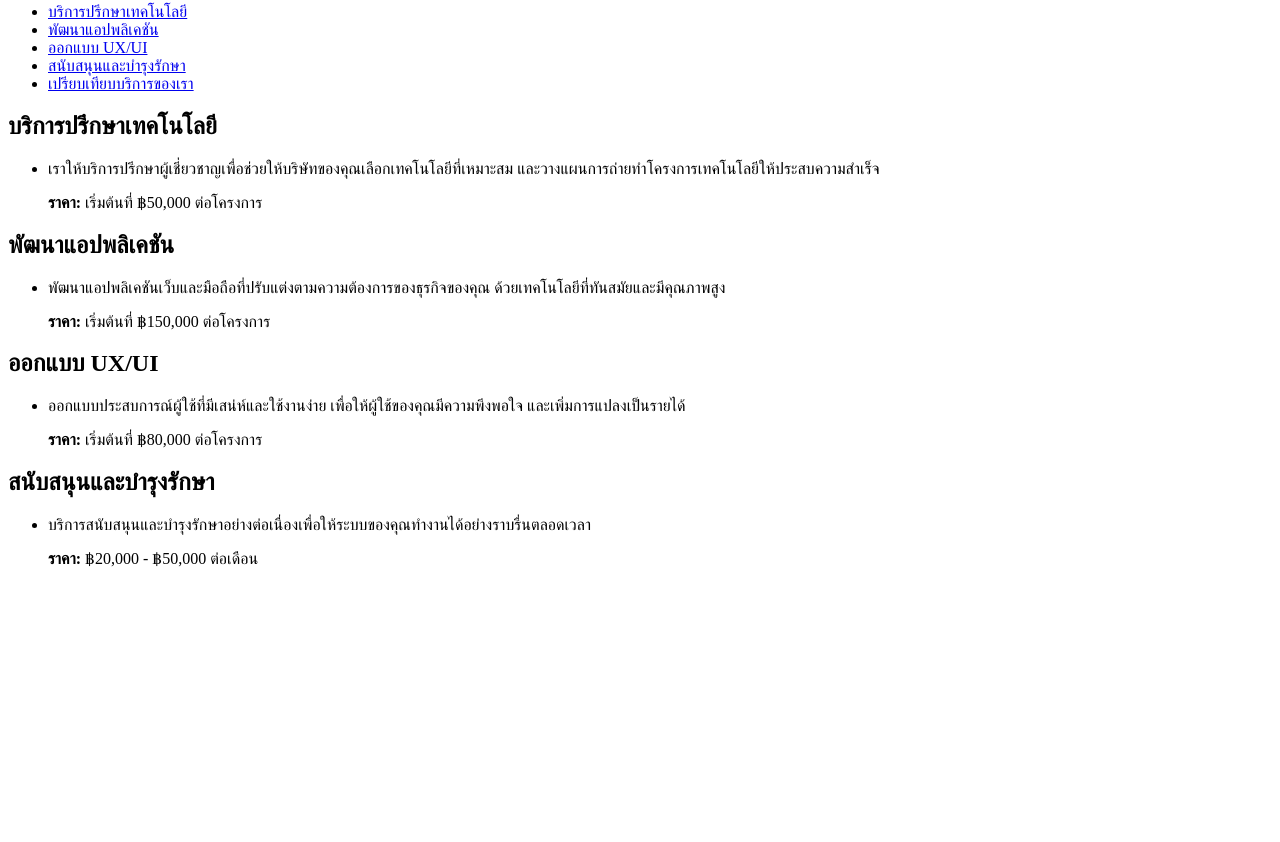
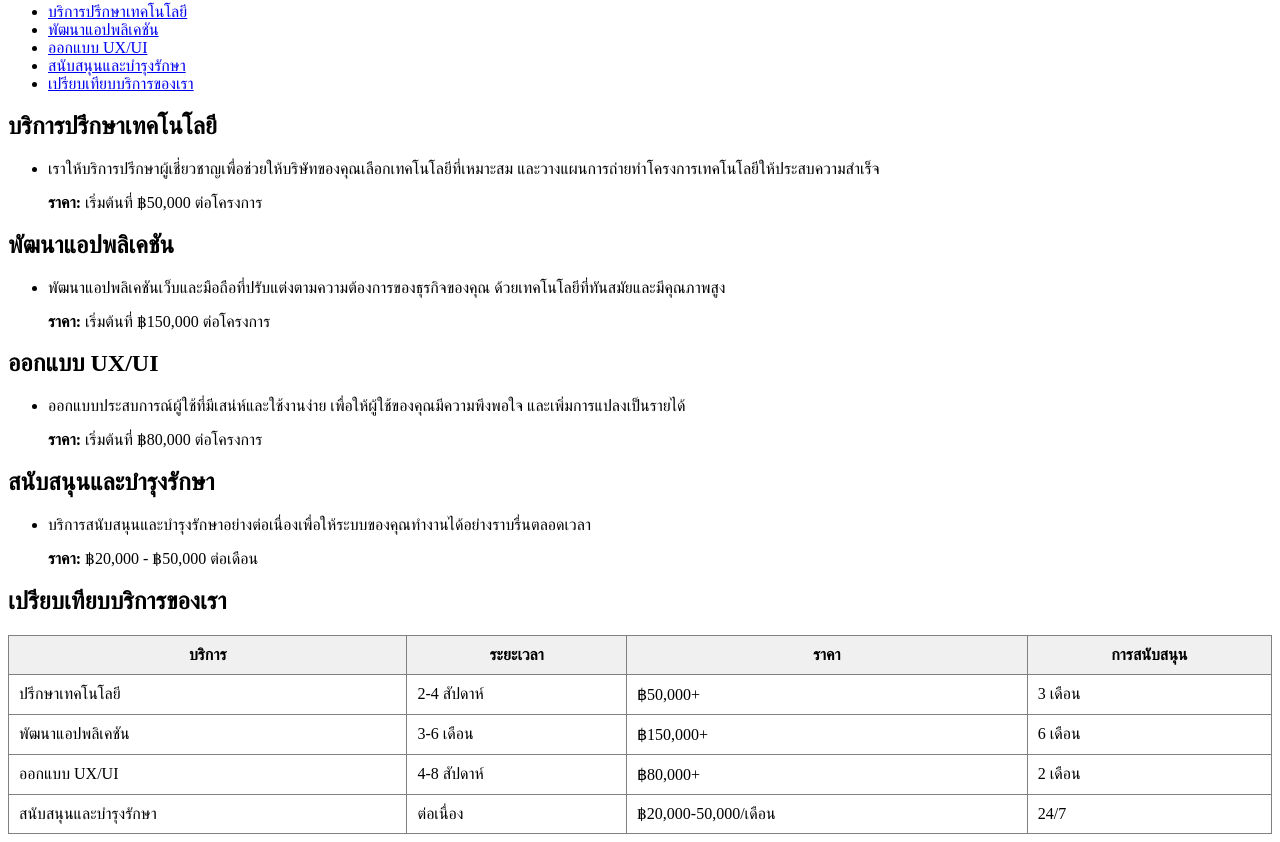
Before and after one commit to crave6948/my-business-web, a plain HTML site: page services.html in a window 1280 px wide. Shown: the part 77-919 px from the top of the page. Before the commit the page ends 800 px from the top, so only its background shows below. Drawn offline with Linux system fonts and the light colour scheme.

Commit message:
add: 3.3 table comparison

```diff
--- a/services.html
+++ b/services.html
@@ -77,6 +77,52 @@
           </li>
         </ul>
       </section>
+      <section id="service-comparison">
+        <h2>เปรียบเทียบบริการของเรา</h2>
+        <article>
+          <table
+            border="1"
+            cellpadding="10"
+            cellspacing="0"
+            style="width: 100%; border-collapse: collapse"
+          >
+            <thead>
+              <tr style="background-color: #f0f0f0">
+                <th>บริการ</th>
+                <th>ระยะเวลา</th>
+                <th>ราคา</th>
+                <th>การสนับสนุน</th>
+              </tr>
+            </thead>
+            <tbody>
+              <tr>
+                <td>ปรึกษาเทคโนโลยี</td>
+                <td>2-4 สัปดาห์</td>
+                <td>฿50,000+</td>
+                <td>3 เดือน</td>
+              </tr>
+              <tr>
+                <td>พัฒนาแอปพลิเคชัน</td>
+                <td>3-6 เดือน</td>
+                <td>฿150,000+</td>
+                <td>6 เดือน</td>
+              </tr>
+              <tr>
+                <td>ออกแบบ UX/UI</td>
+                <td>4-8 สัปดาห์</td>
+                <td>฿80,000+</td>
+                <td>2 เดือน</td>
+              </tr>
+              <tr>
+                <td>สนับสนุนและบำรุงรักษา</td>
+                <td>ต่อเนื่อง</td>
+                <td>฿20,000-50,000/เดือน</td>
+                <td>24/7</td>
+              </tr>
+            </tbody>
+          </table>
+        </article>
+      </section>
     </main>
   </body>
 </html>
```
